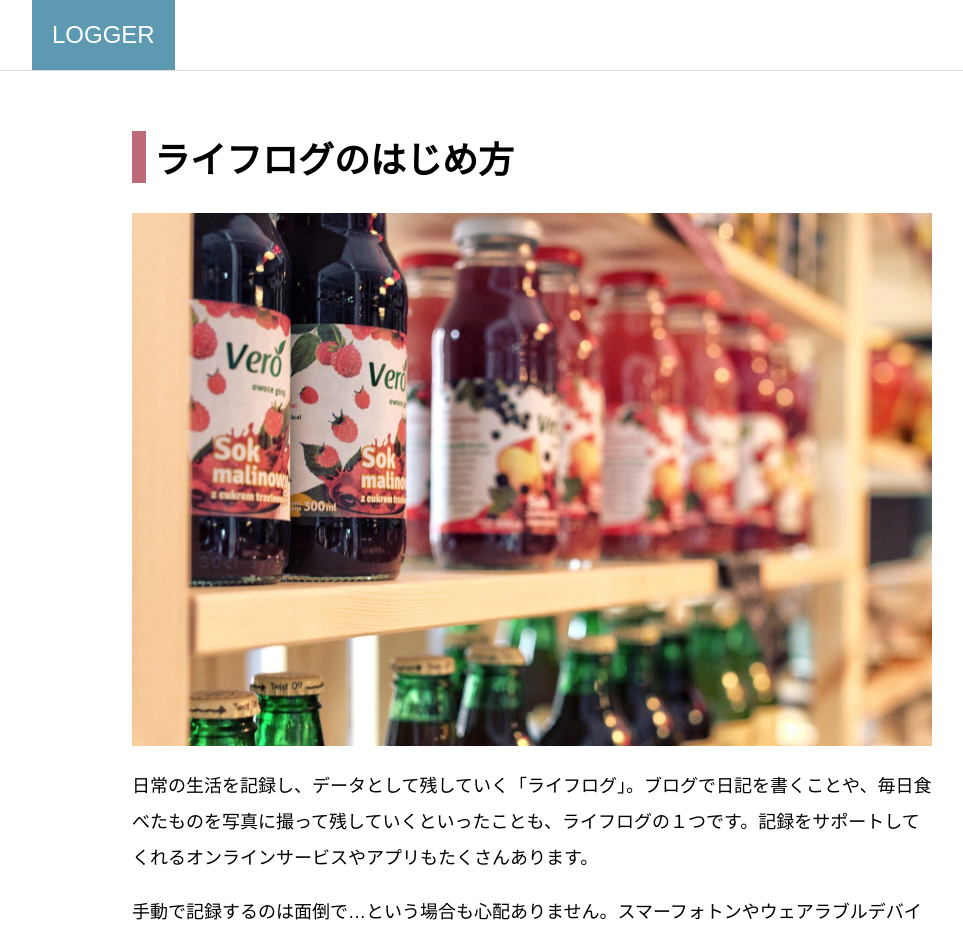
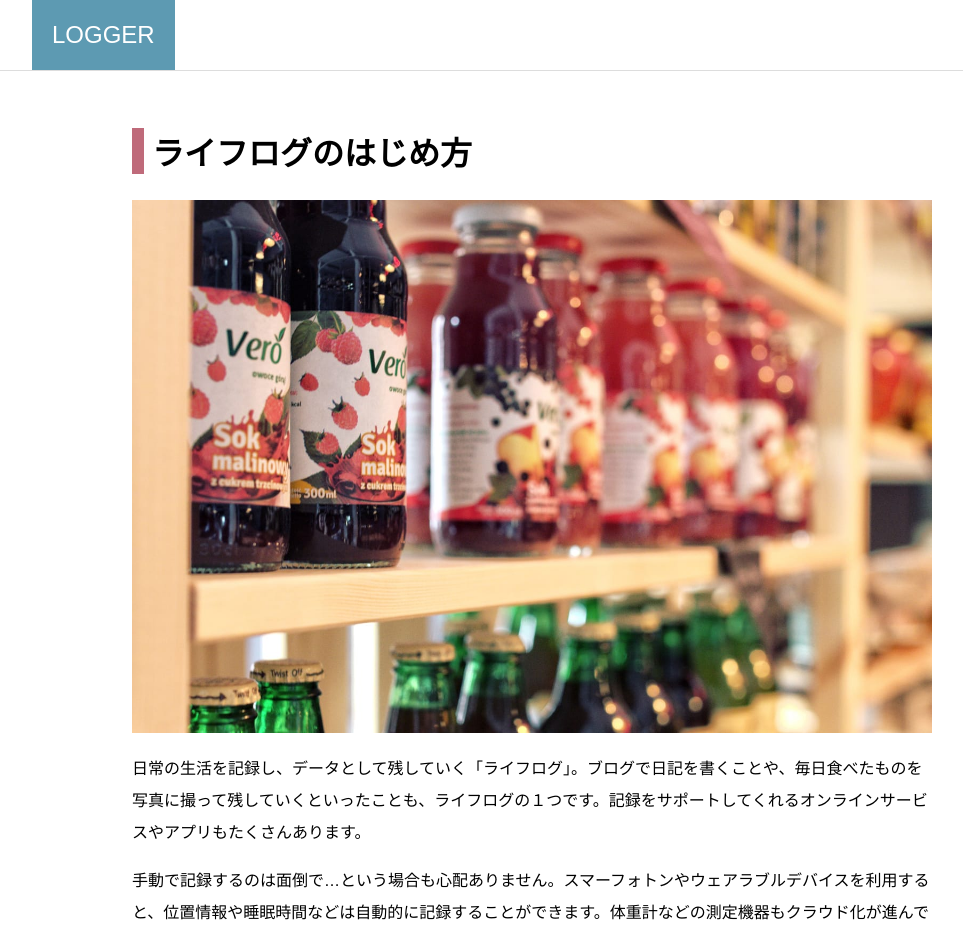
Before and after one commit to yinm/6step-master-html-css, a Nuxt app in the folder trace/: page /contents in a window 1280 px wide. Shown: the top 934 px of the page, without its empty margins (108-1071 px from the left). Built offline with nearby package versions, Linux system fonts and the light colour scheme.

Commit message:
Check sample

```diff
--- a/trace/components/ArticleContent.vue
+++ b/trace/components/ArticleContent.vue
@@ -4,7 +4,7 @@
       <h1>ライフログのはじめ方</h1>
       <img
         src="/life.jpg"
-        alt="eye catch"
+        alt=""
       >
       <p>日常の生活を記録し、データとして残していく「ライフログ」。ブログで日記を書くことや、毎日食べたものを写真に撮って残していくといったことも、ライフログの１つです。記録をサポートしてくれるオンラインサービスやアプリもたくさんあります。</p>
       <p>手動で記録するのは面倒で…という場合も心配ありません。スマーフォトンやウェアラブルデバイスを利用すると、位置情報や睡眠時間などは自動的に記録することができます。体重計などの測定機器もクラウド化が進んでいますので、さまざまなデータが自動的に記録され、簡単に管理できる時代になっているのです。</p>
@@ -20,30 +20,40 @@
   padding: 30px 10px;
 }
 
+@media (max-width: 599px) {
+  :root {
+    font-size: 14px;
+  }
+}
+
+@media (min-width: 600px) and (max-width: 799px) {
+  :root {
+    font-size: 16px;
+  }
+}
+
+@media (min-width: 800px) {
+  :root {
+    font-size: 18px;
+  }
+}
+
+body {
+  font-size: 16px;
+}
+
 h1 {
-  font-size: 2.25rem;
   padding-left: 0.5rem;
-  border-left: solid 0.875rem var(--accent-color);
+  border-left: solid 0.75rem var(--accent-color);
+  font-size: 2rem;
+}
+
+p {
+  font-size: 1rem;
+  line-height: 2;
 }
 
 img {
   max-width: 100%;
 }
-
-p {
-  font-size: 1.125rem;
-  line-height: 2;
-}
-
-@media (max-width: 767px) {
-  :root {
-    font-size: 14px;
-  }
-}
-
-@media (max-width: 600px) {
-  :root {
-    font-size: 12px;
-  }
-}
 </style>
```
